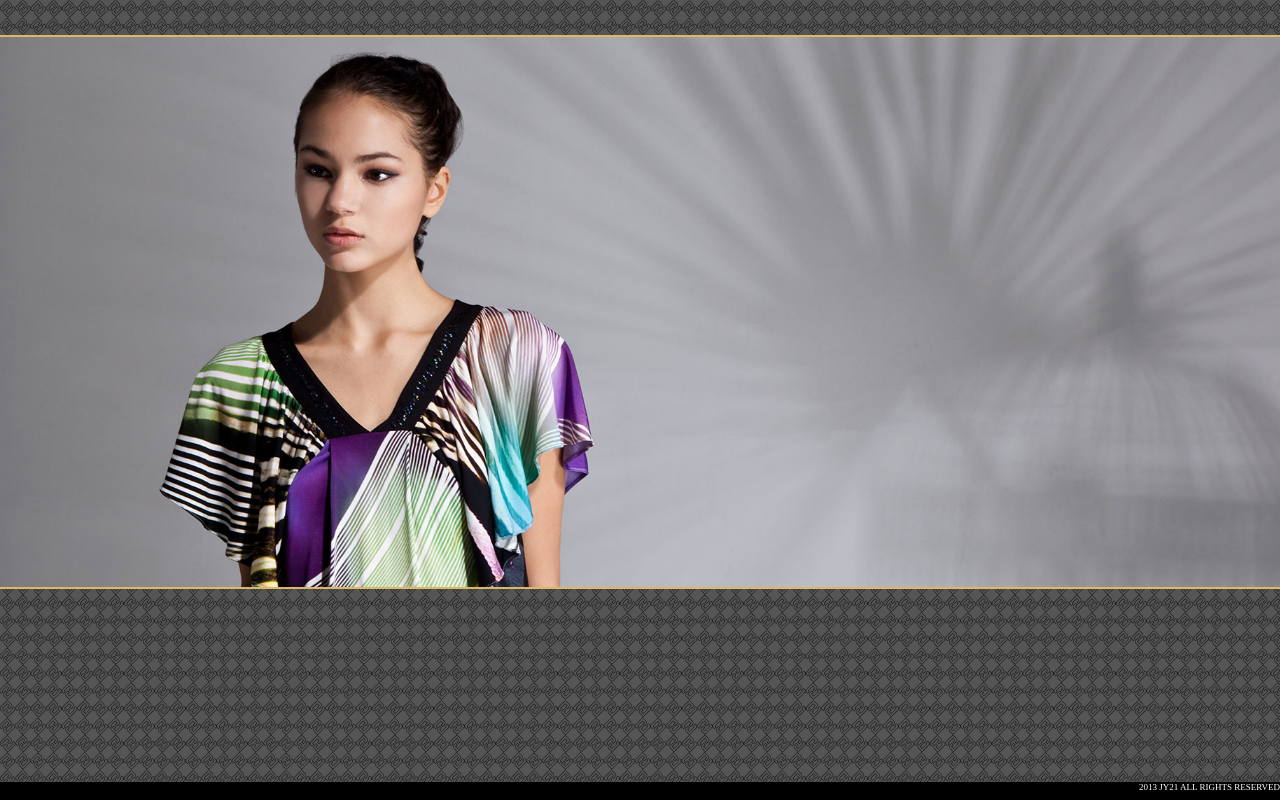
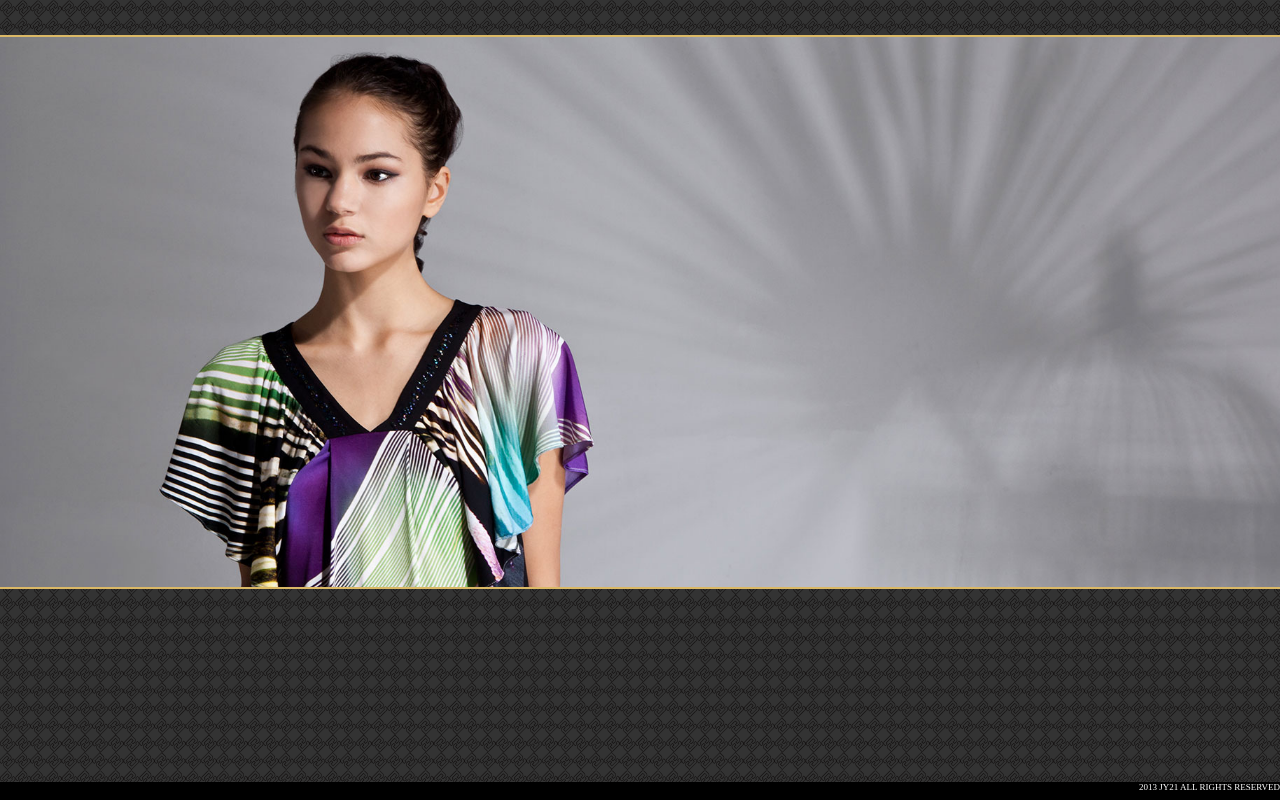
Before and after one commit to dedicate/jinyang21.com, a PHP site: page /home.htm in a window 1280 px wide. Run offline with PHP 8.4, Linux system fonts and the light colour scheme; some libraries are stand-ins or nearby versions.

Commit message:
bg color

```diff
--- a/res/template.css
+++ b/res/template.css
@@ -4,7 +4,7 @@ a:hover {text-decoration:none;}
 
 /*the body background*/
 .bg-plates-holder {z-index: -1; background: black;}
-.bg-plate-wrapper {background: #555; height: 100%; width: 100%; position: relative;}
+.bg-plate-wrapper {background: #333; height: 100%; width: 100%; position: relative;}
 .bg-plate {background: url('plate-bg.png') repeat; height: 100%; width: 100%;}
 /*the general loader*/
 .loaderbar {position: relative; width: 100%; height: 4px; left: 0; top: 3px; z-index: 100;}
```
